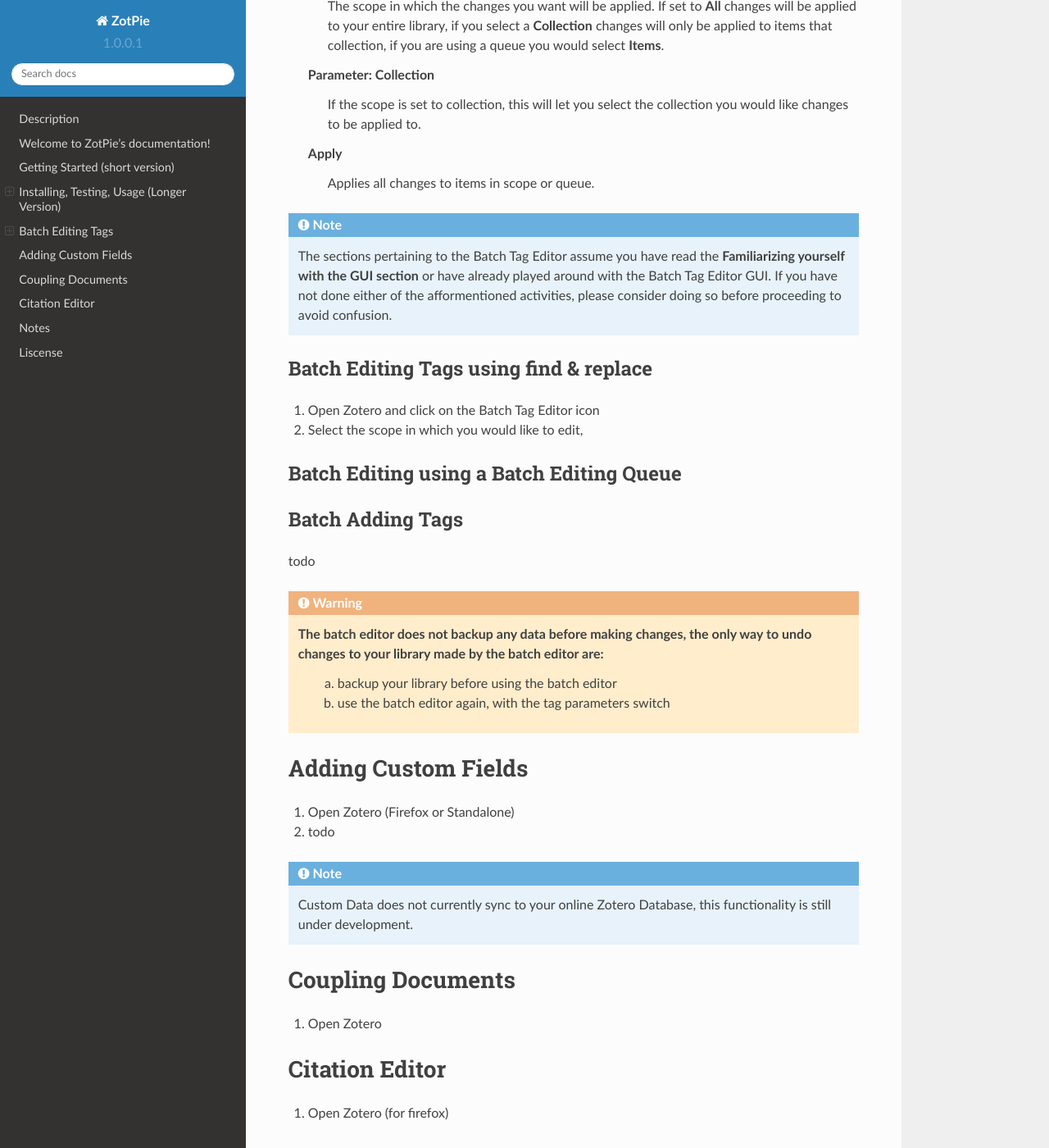
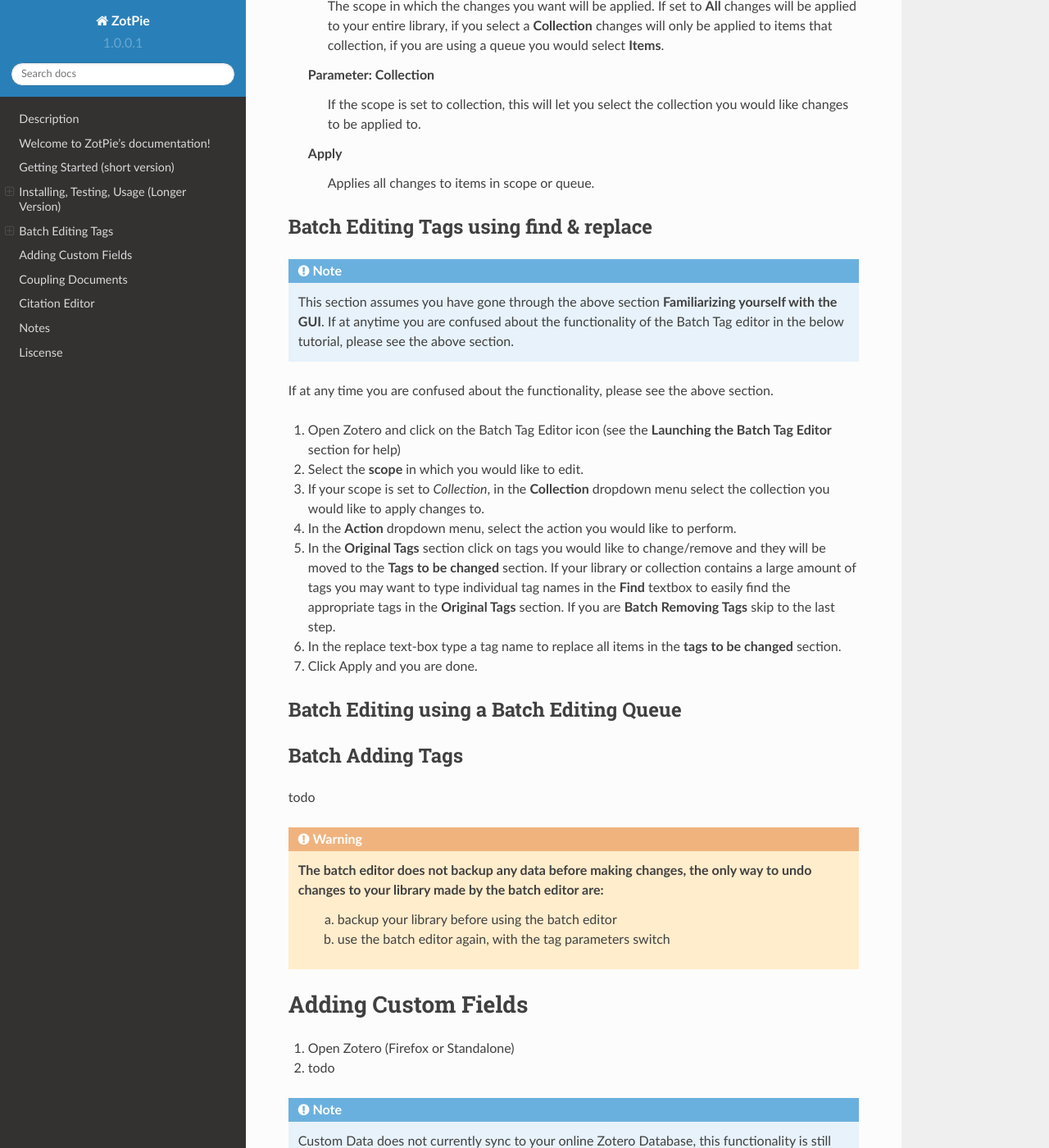
Before and after one commit to persa188/docs, a Sphinx documentation site: the page built from source/index.rst, in a window 1280 px wide and 1400 px high, scrolled down 3143 px. Shown: the whole window at 82% size. Built offline with Sphinx 7.4.7 and the Read the Docs theme 2.0.0, drawn with Linux system fonts in a browser that asks for light colours.

Commit message:
finished batch tag editor gui section

```diff
--- a/source/index.rst
+++ b/source/index.rst
@@ -100,15 +100,21 @@
 .. |btedit_window| image:: _assets/btedit_window.png
 
 
+Batch Editing Tags using find & replace
+-----------------------------------------
 .. note::
 
-	The sections pertaining to the Batch Tag Editor assume you have read the **Familiarizing yourself with the GUI section** or have already played around with the Batch Tag Editor GUI. If you have not done either of the afformentioned activities, please consider doing so before proceeding to avoid confusion.
+	This section assumes you have gone through the above section **Familiarizing yourself with the GUI**. If at anytime you are confused about the functionality of the Batch Tag editor in the below tutorial, please see the above section.
 
-Batch Editing Tags using find & replace
------------------------------------------
+If at any time you are confused about the functionality, please see the above section.
 
-#. Open Zotero and click on the Batch Tag Editor icon
-#. Select the scope in which you would like to edit,
+#. Open Zotero and click on the Batch Tag Editor icon (see the **Launching the Batch Tag Editor** section for help)
+#. Select the **scope** in which you would like to edit.
+#. If your scope is set to *Collection*, in the **Collection** dropdown menu select the collection you would like to apply changes to.
+#. In the **Action** dropdown menu, select the action you would like to perform.
+#. In the **Original Tags** section click on tags you would like to change/remove and they will be moved to the **Tags to be changed** section. If your library or collection contains a large amount of tags you may want to type individual tag names in the **Find** textbox to easily find the appropriate tags in the **Original Tags** section. If you are **Batch Removing Tags** skip to the last step.
+#. In the replace text-box type a tag name to replace all items in the **tags to be changed** section.
+#. Click Apply and you are done.
 
 Batch Editing using a Batch Editing Queue
 --------------------------------------------
```
Also changed, not shown: 5 other files.
